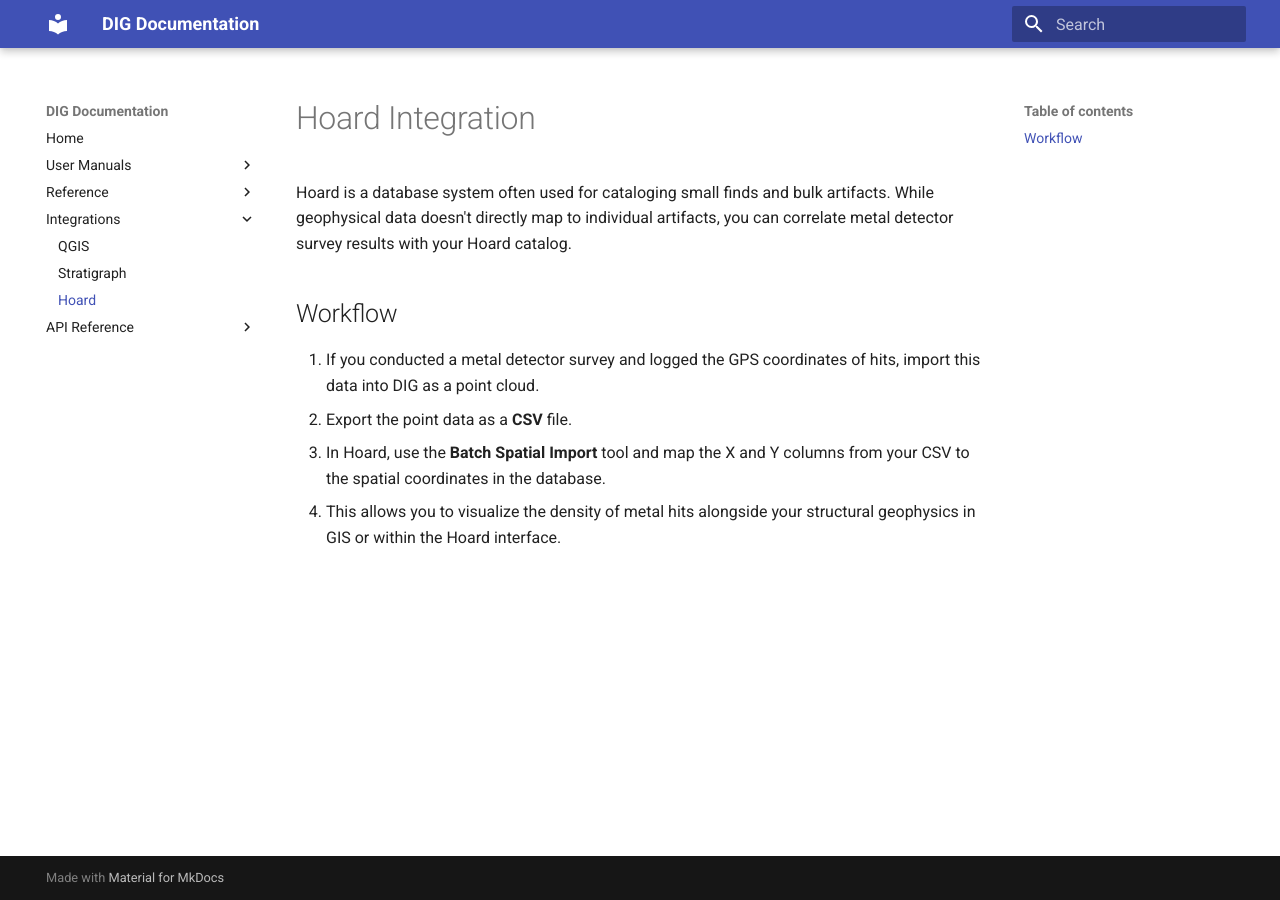
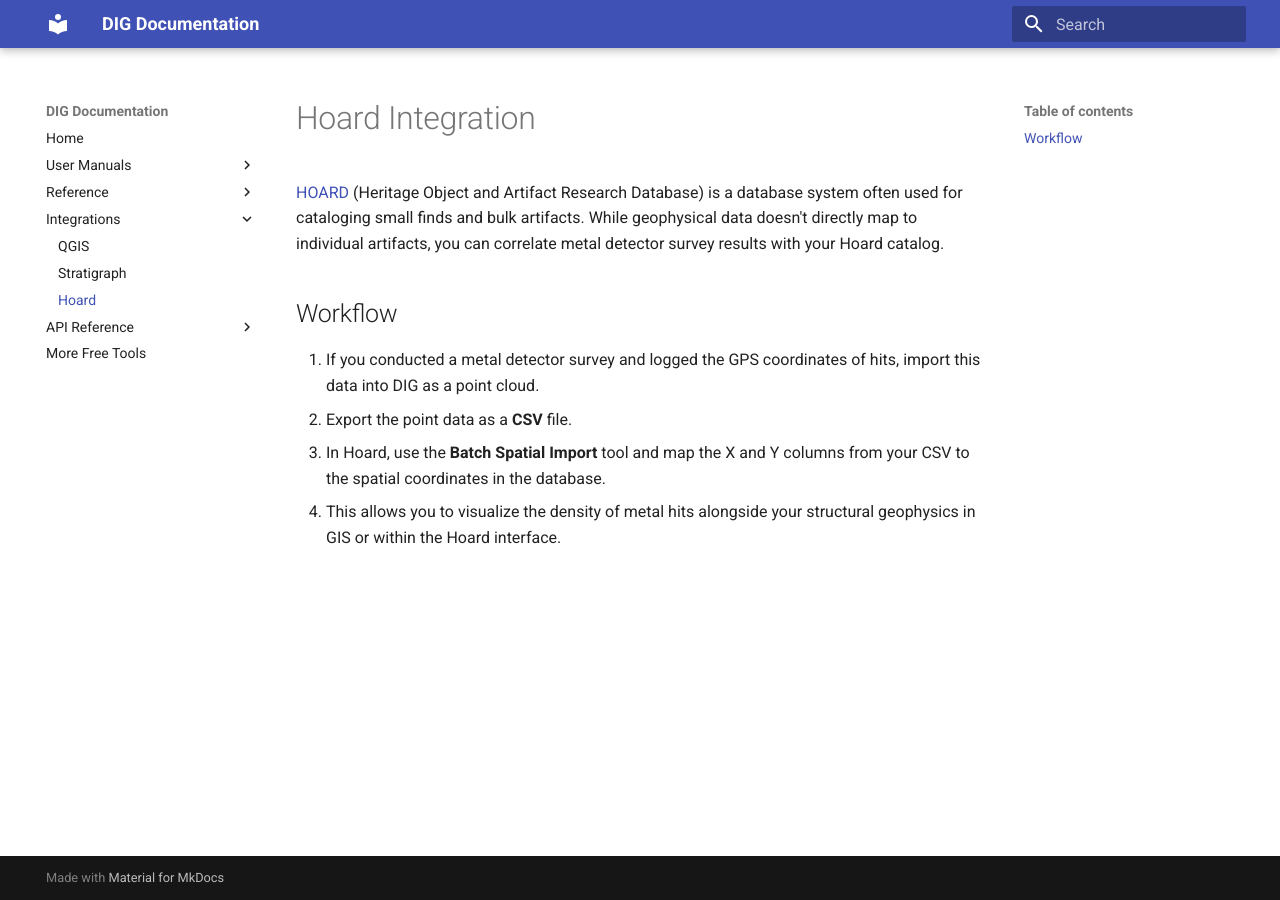
Before and after one commit to mabo-du/DIG, an MkDocs documentation site: the page built from docs/integrations/hoard.md, in a window 1280 px wide. Built offline with MkDocs 1.6.1 and Material for MkDocs 9.7.7, drawn with Linux system fonts in a browser that asks for light colours.

Commit message:
docs: add repository links to integrations and create More Free Tools page

```diff
--- a/docs/integrations/hoard.md
+++ b/docs/integrations/hoard.md
@@ -1,6 +1,6 @@
 # Hoard Integration
 
-Hoard is a database system often used for cataloging small finds and bulk artifacts. While geophysical data doesn't directly map to individual artifacts, you can correlate metal detector survey results with your Hoard catalog.
+[HOARD](https://github.com/mabo-du/HOARD) (Heritage Object and Artifact Research Database) is a database system often used for cataloging small finds and bulk artifacts. While geophysical data doesn't directly map to individual artifacts, you can correlate metal detector survey results with your Hoard catalog.
 
 ## Workflow
 
--- a/mkdocs.yml
+++ b/mkdocs.yml
@@ -25,3 +25,4 @@ nav:
     - Export: api/export.md
     - Models: api/models.md
     - Parsers: api/parsers.md
+  - More Free Tools: more-free-tools.md
```
Also changed, not shown: docs/integrations/stratigraph.md (+1 -1 lines), docs/more-free-tools.md (added, +25 -0 lines).
